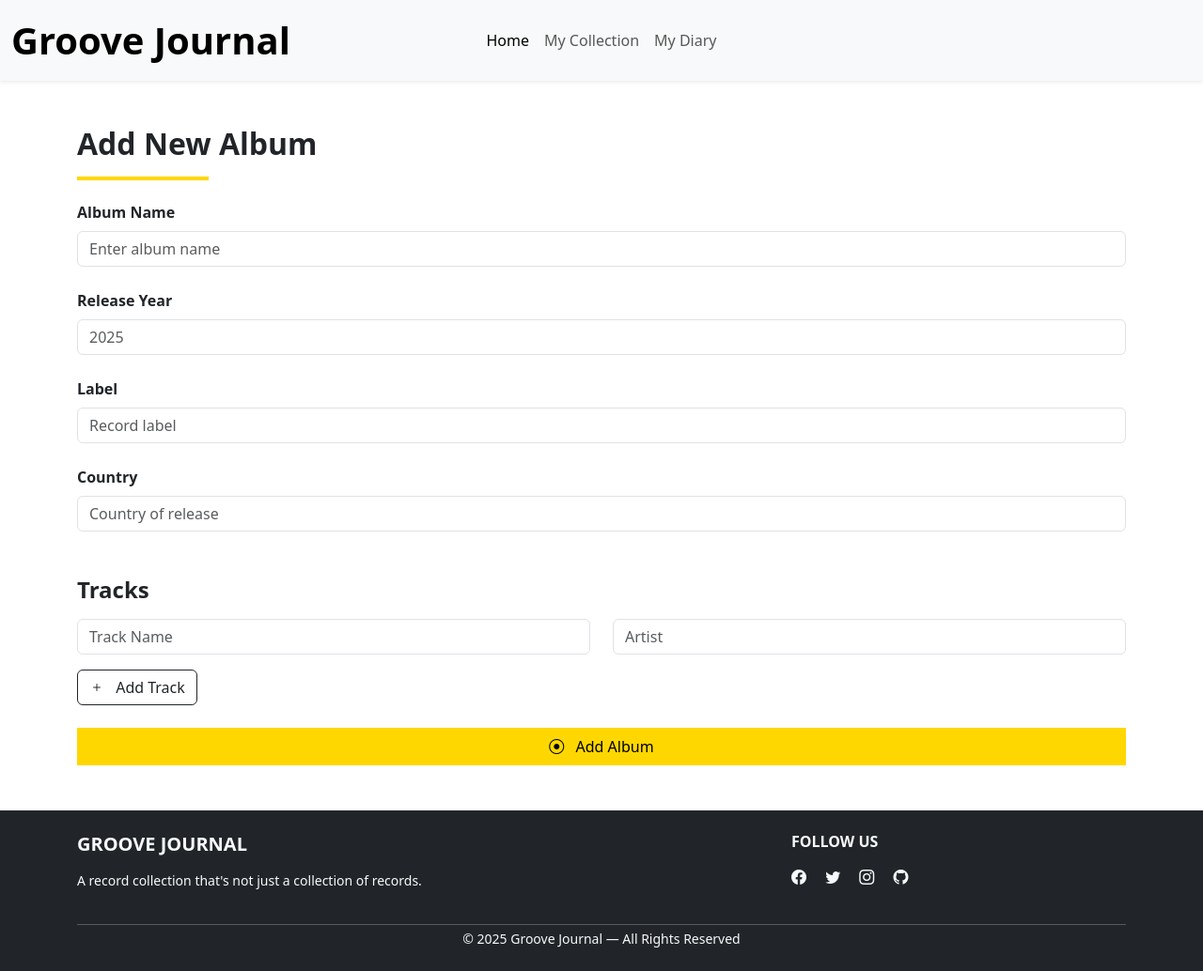
After one commit to jorge-lgclabs/Groove_Journal, a Flask app: page /add_album/ in a window 1280 px wide. The commit adds this page. Shown: the whole page at 94% size. Run offline with Flask 3, Linux system fonts and the light colour scheme.

```diff
--- a/app/routes/routes.py
+++ b/app/routes/routes.py
@@ -26,6 +26,17 @@ def my_diary(user_id):
     return render_template("diary.html")
 
 
+@main_blueprint.route("/add_diary/", methods=["GET"])
+def add_diary():
+    albums = retrieve_user_collection(1)
+    return render_template("add_diary.html", albums=albums)
+
+
+@main_blueprint.route("/add_album/", methods=["GET"])
+def add_album():
+    return render_template("add_album.html")
+
+
 # ------------------#
 # API routes
 # ------------------#
--- /dev/null
+++ b/app/templates/add_album.html
@@ -0,0 +1,133 @@
+{% extends "base.html" %}
+{% block title %}Add Album{% endblock %}
+
+{% block content %}
+<div class="container py-5">
+  <h2 class="fw-bold mb-3">Add New Album</h2>
+
+  <!-- Short yellow line under heading -->
+  <span
+    style="
+      display: inline-block;
+      width: 12.5%;
+      height: 4px;
+      background-color: #ffd700;
+      margin-bottom: 1rem;
+    "
+  ></span>
+
+  <!-- Album Form -->
+  <form action="#" method="POST">
+    <!-- Album Info -->
+    <div class="mb-4">
+      <label for="album_name" class="form-label fw-bold">Album Name</label>
+      <input
+        type="text"
+        class="form-control"
+        id="album_name"
+        name="album_name"
+        placeholder="Enter album name"
+        required
+      />
+    </div>
+
+    <div class="mb-4">
+      <label for="release_year" class="form-label fw-bold">Release Year</label>
+      <input
+        type="number"
+        class="form-control"
+        id="release_year"
+        name="release_year"
+        placeholder="2025"
+        required
+      />
+    </div>
+
+    <div class="mb-4">
+      <label for="album_label" class="form-label fw-bold">Label</label>
+      <input
+        type="text"
+        class="form-control"
+        id="album_label"
+        name="album_label"
+        placeholder="Record label"
+      />
+    </div>
+
+    <div class="mb-4">
+      <label for="album_country" class="form-label fw-bold">Country</label>
+      <input
+        type="text"
+        class="form-control"
+        id="album_country"
+        name="album_country"
+        placeholder="Country of release"
+      />
+    </div>
+    <!-- Tracks Section -->
+    <h4 class="fw-bold mt-5 mb-3">Tracks</h4>
+
+    <div id="tracks-container">
+      <div class="row mb-3 track-row">
+        <div class="col-md-6">
+          <input
+            type="text"
+            class="form-control"
+            name="track_name[]"
+            placeholder="Track Name"
+            required
+          />
+        </div>
+        <div class="col-md-6">
+          <input
+            type="text"
+            class="form-control"
+            name="track_artist[]"
+            placeholder="Artist"
+            required
+          />
+        </div>
+      </div>
+    </div>
+
+    <!-- Add Track Button -->
+    <button type="button" class="btn btn-outline-dark mb-4" id="add-track-btn">
+      <i class="bi bi-plus me-2"></i> Add Track
+    </button>
+
+    <!-- Submit -->
+    <button
+      type="submit"
+      class="btn w-100"
+      style="
+        background-color: #ffd700;
+        color: #000;
+        border-radius: 0;
+        border: 2px solid #ffd700;
+      "
+    >
+      <i class="bi bi-record-circle me-2"></i> Add Album
+    </button>
+  </form>
+</div>
+
+<!-- Script for adding tracks -->
+<script>
+  const addTrackBtn = document.getElementById("add-track-btn");
+  const tracksContainer = document.getElementById("tracks-container");
+
+  addTrackBtn.addEventListener("click", () => {
+    const newTrack = document.createElement("div");
+    newTrack.classList.add("row", "mb-3", "track-row");
+    newTrack.innerHTML = `
+      <div class="col-md-6">
+        <input type="text" class="form-control" name="track_name[]" placeholder="Track Name" required>
+      </div>
+      <div class="col-md-6">
+        <input type="text" class="form-control" name="track_artist[]" placeholder="Artist" required>
+      </div>
+    `;
+    tracksContainer.appendChild(newTrack);
+  });
+</script>
+{% endblock %}
--- a/app/templates/base.html
+++ b/app/templates/base.html
@@ -25,17 +25,6 @@
             <li class="nav-item"><a class="nav-link active" href="/">Home</a></li>
             <li class="nav-item"><a class="nav-link" href="/collection/1">My Collection</a></li>
             <li class="nav-item"><a class="nav-link" href="/diary/1">My Diary</a></li>
-            <li class="nav-item dropdown">
-              <a class="nav-link dropdown-toggle" href="#" id="navbarDropdown" role="button"
-                 data-bs-toggle="dropdown" aria-expanded="false">Dropdown</a>
-              <ul class="dropdown-menu" aria-labelledby="navbarDropdown">
-                <li><a class="dropdown-item" href="#">Action</a></li>
-                <li><a class="dropdown-item" href="#">Another action</a></li>
-                <li><hr class="dropdown-divider"></li>
-                <li><a class="dropdown-item" href="#">Something else here</a></li>
-              </ul>
-            </li>
-            <li class="nav-item"><a class="nav-link disabled" href="#" tabindex="-1" aria-disabled="true">Disabled</a></li>
           </ul>
         </div>
 
--- a/app/templates/diary.html
+++ b/app/templates/diary.html
@@ -18,7 +18,7 @@ My diary
   ></span>
 
   <div class="mb-3 pt-4 pb-0">
-    <a href="#" class="btn btn-outline-dark btn-hollow w-100">
+    <a href="/add_diary" class="btn btn-outline-dark btn-hollow w-100">
       <i class="bi bi-journal-plus me-2"></i>
       New entry
     </a>
--- a/app/templates/index.html
+++ b/app/templates/index.html
@@ -1,6 +1,6 @@
 {% extends "base.html" %}
 
-{% block title %}Home - My Flask App{% endblock %}
+{% block title %}Home - Groovy Journal{% endblock %}
 
 {% block content %}
 <section class="py-0">
```
Also changed, not shown: app/templates/add_diary.html (added, +74 -0 lines), app/templates/collection.html (+4 -4 lines).
